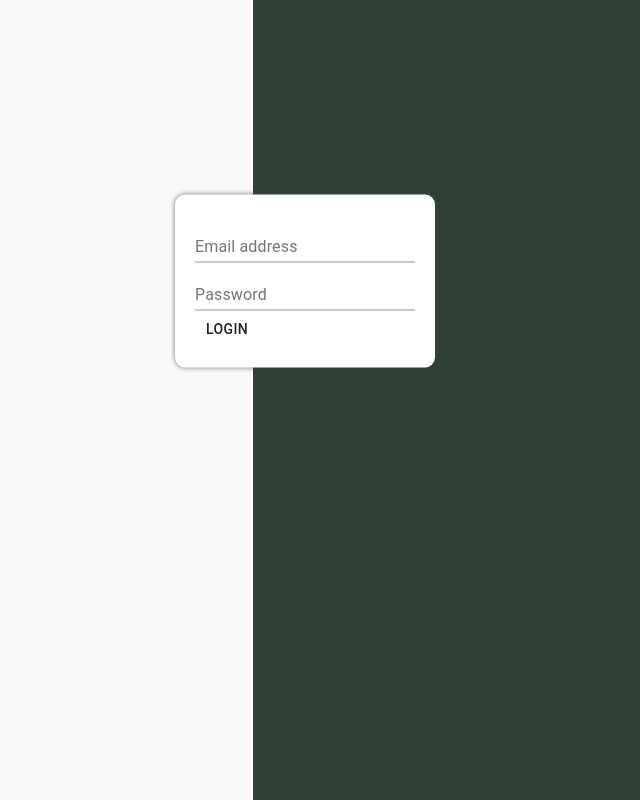
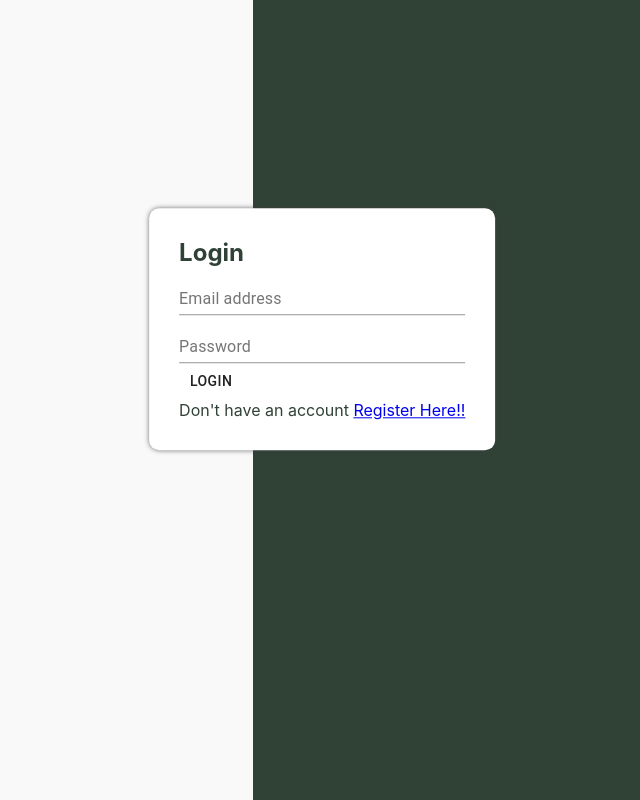
Before and after one commit to 0prodigy/masai-evaluation, a React (Create React App) app in the folder client/: page / in a window 1280 px wide. Shown: the whole page, without its empty margins (131-771 px from the left). Built offline with nearby package versions, Linux system fonts and the light colour scheme.

Commit message:
Added errMsg

```diff
--- a/client/src/Components/Employees.jsx
+++ b/client/src/Components/Employees.jsx
@@ -8,10 +8,8 @@ import {
   TableRow,
 } from "@material-ui/core";
 import React from "react";
-import { useEffect } from "react";
-import { useDispatch, useSelector } from "react-redux";
+import { useSelector } from "react-redux";
 import styled from "styled-components";
-import { getAllEmployee } from "../Redux/Employee/action";
 import SearchBar from "./SearchBar";
 const Wrapper = styled.div`
   background: #f5f7f9;
@@ -20,6 +18,7 @@ const Wrapper = styled.div`
 
   .table-container {
     width: 700px;
+    min-heigt: 550px;
     margin: 50px auto;
     overflow: visible;
     position: relative;
@@ -37,13 +36,8 @@ const Wrapper = styled.div`
 `;
 
 function Employees() {
-  const dispatch = useDispatch();
-  const { auth, employee } = useSelector((state) => state);
-  useEffect(() => {
-    dispatch(getAllEmployee(auth.authToken));
+  const { employee } = useSelector((state) => state);
 
-    // eslint-disable-next-line react-hooks/exhaustive-deps
-  }, []);
   return (
     <Wrapper>
       <TableContainer component={Paper} className="table-container">
@@ -74,23 +68,12 @@ function Employees() {
                   <TableCell>{item.department}</TableCell>
                   <TableCell>{item.gender}</TableCell>
                   <TableCell>{item["salary"] && item["salary"]}</TableCell>
-                  <TableCell>0</TableCell>
+                  <TableCell>
+                    {item["payments"] &&
+                      item.payments.reduce((a, b) => a + b.amount, 0)}
+                  </TableCell>
                 </TableRow>
               ))}
-            <TableRow>
-              <TableCell>
-                <img
-                  src="/logo192.png"
-                  alt="lgo"
-                  style={{ width: 60, borderRadius: 10 }}
-                />{" "}
-              </TableCell>
-              <TableCell className="name">Name</TableCell>
-              <TableCell>Department</TableCell>
-              <TableCell>Gender</TableCell>
-              <TableCell>Salary</TableCell>
-              <TableCell>Paid</TableCell>
-            </TableRow>
           </TableBody>
         </Table>
       </TableContainer>
--- a/client/src/Components/LoginFrom.jsx
+++ b/client/src/Components/LoginFrom.jsx
@@ -6,10 +6,18 @@ import {
   Input,
   InputLabel,
 } from "@material-ui/core";
-import { useDispatch } from "react-redux";
+import { useDispatch, useSelector } from "react-redux";
 import { loginUser } from "../Redux/Auth/action";
+import styled from "styled-components";
+import { Link } from "react-router-dom";
+
+const Wrapper = styled.div`
+  padding: 10px;
+`;
+
 function LoginFrom() {
   const dispatch = useDispatch();
+  const auth = useSelector((state) => state.auth);
   const formData = (e) => {
     e.preventDefault();
     let data = new FormData(e.target);
@@ -20,7 +28,9 @@ function LoginFrom() {
     dispatch(loginUser(user));
   };
   return (
-    <div>
+    <Wrapper>
+      <h2>Login</h2>
+      <h4 style={{ color: "red" }}>{auth.errMsg && auth.errMsg}</h4>
       <form onSubmit={formData}>
         <FormGroup>
           <FormControl>
@@ -34,7 +44,10 @@ function LoginFrom() {
         </FormGroup>
         <Button type="submit">Login</Button>
       </form>
-    </div>
+      <p>
+        Don't have an account <Link to="/register">Register Here!!</Link>
+      </p>
+    </Wrapper>
   );
 }
 
--- a/client/src/Components/RegisterForm.jsx
+++ b/client/src/Components/RegisterForm.jsx
@@ -8,10 +8,10 @@ import {
 } from "@material-ui/core";
 import { useDispatch, useSelector } from "react-redux";
 import { registerUser } from "../Redux/Auth/action";
-import { Redirect, useHistory } from "react-router-dom";
+import { Link, Redirect, useHistory } from "react-router-dom";
 function RegisterFrom() {
   const dispatch = useDispatch();
-  const state = useSelector((state) => state);
+  const state = useSelector((state) => state.auth);
   const history = useHistory();
   const formData = (e) => {
     e.preventDefault();
@@ -33,6 +33,8 @@ function RegisterFrom() {
           }}
         />
       )}
+      <h2>Register</h2>
+      <h4 style={{ color: "red" }}>{state.errMsg && state.errMsg}</h4>
       <form onSubmit={formData}>
         <FormGroup>
           <FormControl>
@@ -50,6 +52,9 @@ function RegisterFrom() {
         </FormGroup>
         <Button type="submit">Register</Button>
       </form>
+      <p>
+        Already have an account <Link to="/login">Login Here!!</Link>
+      </p>
     </div>
   );
 }
--- a/client/src/Components/SearchBar.jsx
+++ b/client/src/Components/SearchBar.jsx
@@ -127,6 +127,7 @@ function SearchBar() {
           </div>
         </div>
         <div className="center">
+          <h3>Set Data Limit</h3>
           <div className="row">
             <FormControl>
               <Input
```
